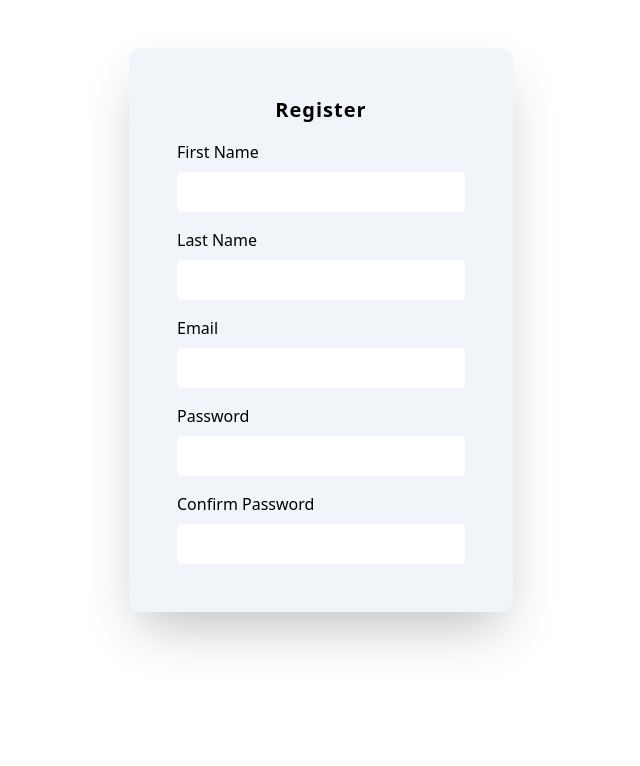
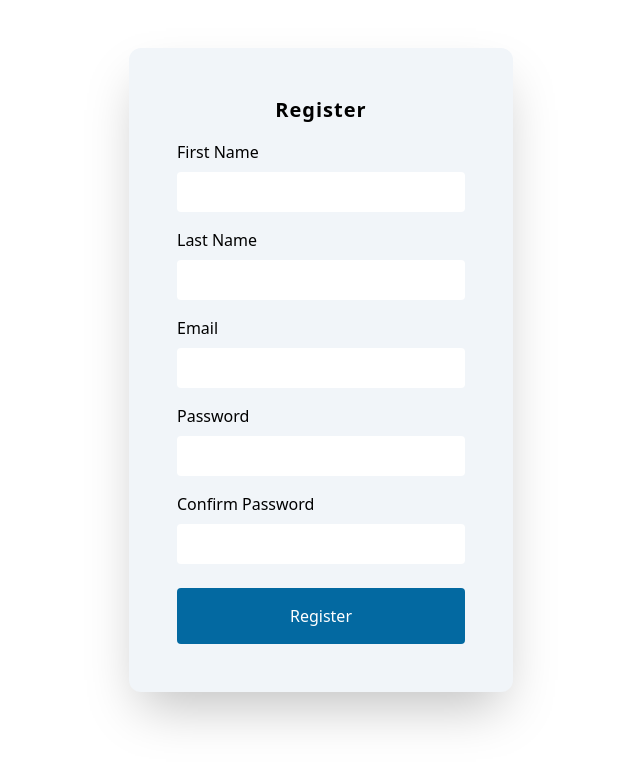
Before and after one commit to eugeneoei/react-msw-tdd, a React (Create React App) app: page /register in a window 1280 px wide. Shown: the top 766 px of the page, without its empty margins (319-959 px from the left). Built offline with nearby package versions, Linux system fonts and the light colour scheme; no server answers.

Commit message:
wrote test and implementation where register button on register page should be enabled on intial load

```diff
--- a/src/pages/register/Register.tsx
+++ b/src/pages/register/Register.tsx
@@ -1,4 +1,5 @@
 import { AuthFormLayout } from "../../components/layouts/AuthFormLayout";
+import { Button } from "../../components/ui/Button";
 
 const Register = () => {
     return (
@@ -75,9 +76,11 @@
                         <AlertInput message={errors.confirmPassword.message} />
                     )} */}
                 </div>
-                {/* <div className="mt-6">
-                    {isLoginLoading ? <Spinner /> : <Button text="Login" />}
+                <div className="mt-6">
+                    {/* {isLoginLoading ? <Spinner /> : <Button text="Login" />} */}
+                    <Button text="Register" />
                 </div>
+                {/*
                 <div className="mt-6 text-center">
                     Already have an account? Click{" "}
                     <Link to="/register" className="underline hover:opacity-40">
```
Also changed, not shown: 1 other file (tests, documents, lock files or other folders).
